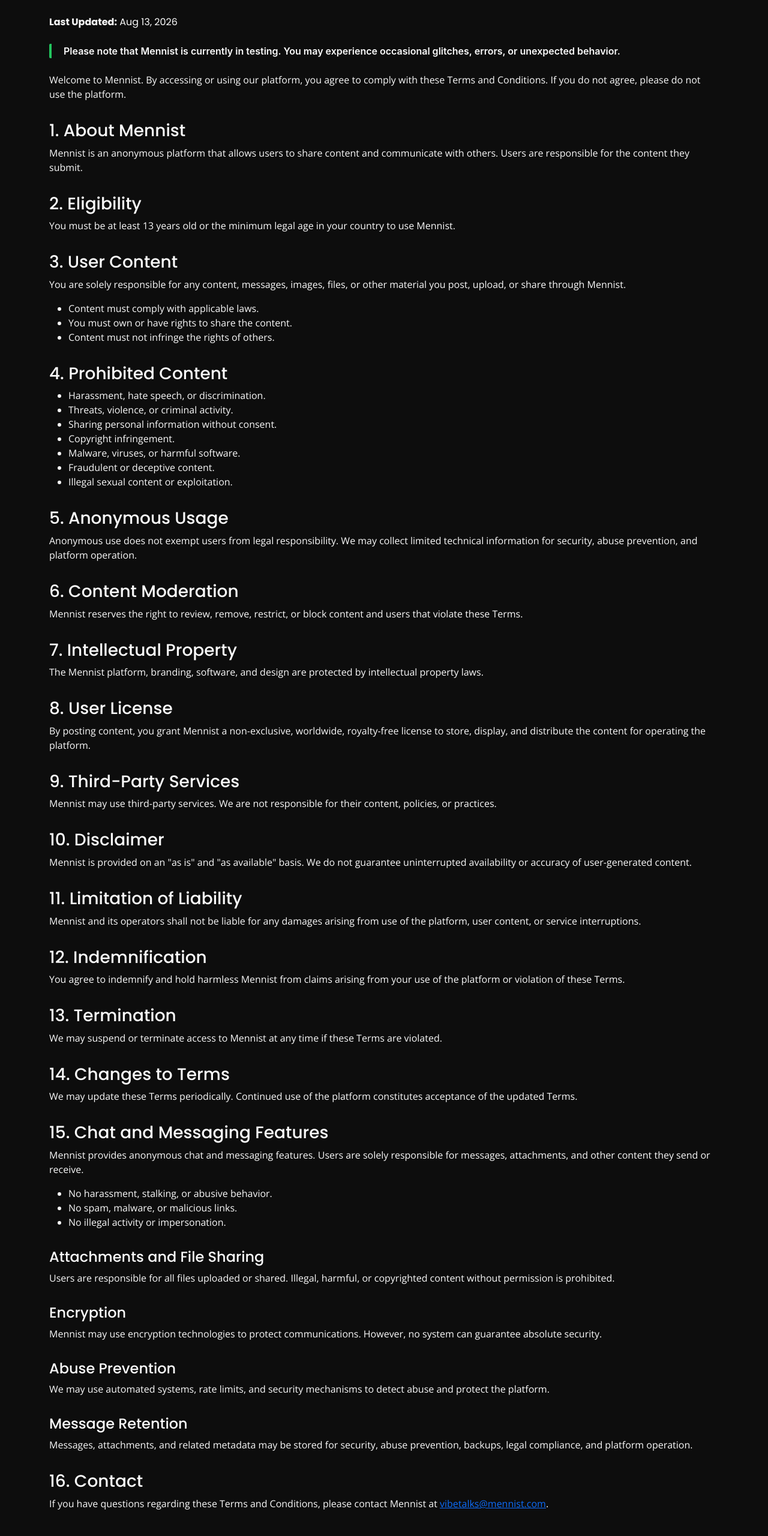
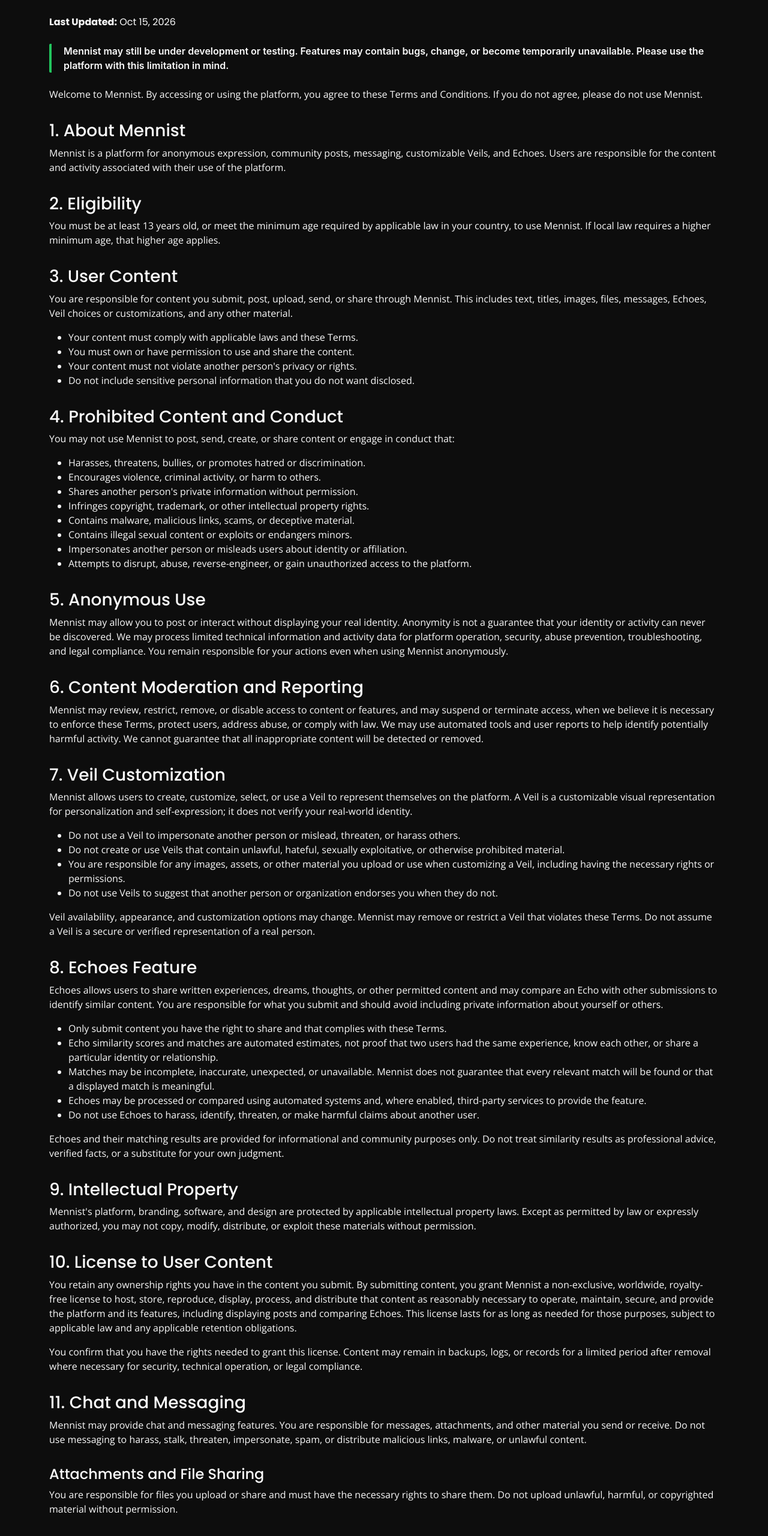
Before and after one commit to abhisheksable20/Mennist, a React (Create React App) app in the folder client/: page /terms-and-conditions in a window 1280 px wide. Shown: the part 180-2740 px from the top of the page at 60% size. Built offline with nearby package versions, Linux system fonts and the light colour scheme.

Commit message:
updated terms and condition /pc

```diff
--- a/client/src/App.css
+++ b/client/src/App.css
@@ -381,7 +381,7 @@ body {
 .post-divider {
   width: 100%;
   height: 1px;
-  margin-top: 50px;
+  margin-top: 25px;
   background: linear-gradient(to right,
       transparent,
       #A3A3A3,
--- a/client/src/components/PostContent.js
+++ b/client/src/components/PostContent.js
@@ -364,7 +364,7 @@ Share your own vibe on Mennist.`;
                 </div>
                 <div className="post-divider"></div>
                 {/* Post body section */}
-                <div className='my-5'>
+                <div className='my-4'>
                     <p className='post-content fs-5'>{postData.content}</p>
                 </div>
                 {/* Post vibe check section */}
@@ -431,7 +431,7 @@ Share your own vibe on Mennist.`;
                     </div>
                 </div>
                 {/* Divider */}
-                <div className="post-divider"></div>
+                <div className="post-divider mt-5"></div>
                 {/* Report Post section */}
                 <div className='d-flex justify-content-between align-items-center mt-4'>
                     <p className='text-body-secondary'>Report this post</p>
--- a/client/src/components/TermsAndConditions.js
+++ b/client/src/components/TermsAndConditions.js
@@ -1,170 +1,245 @@
 import React from "react"
 
-// This page will show mennist terms and conditions of content and messaging system
+// Terms and Conditions for Mennist's anonymous posting, chat, Veil, and Echoes features.
 function TermsAndConditions() {
     return (
         <div className="container py-5">
             <h1 className="mb-4 post-title">Terms and Conditions</h1>
 
             <p className="post-title">
-                <strong>Last Updated:</strong> Aug 13, 2026
+                <strong>Last Updated:</strong> Oct 15, 2026
             </p>
 
             <p className="testing-notice my-4">
-                Please note that Mennist is currently in testing. You may experience
-                occasional glitches, errors, or unexpected behavior.
+                Mennist may still be under development or testing. Features may contain
+                bugs, change, or become temporarily unavailable. Please use the platform
+                with this limitation in mind.
             </p>
 
             <p className="terms-para">
-                Welcome to Mennist. By accessing or using our platform, you agree to
-                comply with these Terms and Conditions. If you do not agree, please do
-                not use the platform.
+                Welcome to Mennist. By accessing or using the platform, you agree to
+                these Terms and Conditions. If you do not agree, please do not use
+                Mennist.
             </p>
 
             <h3 className="post-title pt-3">1. About Mennist</h3>
             <p className="terms-para">
-                Mennist is an anonymous platform that allows users to share content and
-                communicate with others. Users are responsible for the content they
-                submit.
+                Mennist is a platform for anonymous expression, community posts,
+                messaging, customizable Veils, and Echoes. Users are responsible for
+                the content and activity associated with their use of the platform.
             </p>
 
             <h3 className="post-title pt-3">2. Eligibility</h3>
             <p className="terms-para">
-                You must be at least 13 years old or the minimum legal age in your
-                country to use Mennist.
+                You must be at least 13 years old, or meet the minimum age required by
+                applicable law in your country, to use Mennist. If local law requires a
+                higher minimum age, that higher age applies.
             </p>
 
             <h3 className="post-title pt-3">3. User Content</h3>
             <p className="terms-para">
-                You are solely responsible for any content, messages, images, files, or
-                other material you post, upload, or share through Mennist.
+                You are responsible for content you submit, post, upload, send, or share
+                through Mennist. This includes text, titles, images, files, messages,
+                Echoes, Veil choices or customizations, and any other material.
+            </p>
+            <ul className="terms-para">
+                <li>Your content must comply with applicable laws and these Terms.</li>
+                <li>You must own or have permission to use and share the content.</li>
+                <li>Your content must not violate another person's privacy or rights.</li>
+                <li>Do not include sensitive personal information that you do not want disclosed.</li>
+            </ul>
+
+            <h3 className="post-title pt-3">4. Prohibited Content and Conduct</h3>
+            <p className="terms-para">
+                You may not use Mennist to post, send, create, or share content or
+                engage in conduct that:
+            </p>
+            <ul className="terms-para">
+                <li>Harasses, threatens, bullies, or promotes hatred or discrimination.</li>
+                <li>Encourages violence, criminal activity, or harm to others.</li>
+                <li>Shares another person's private information without permission.</li>
+                <li>Infringes copyright, trademark, or other intellectual property rights.</li>
+                <li>Contains malware, malicious links, scams, or deceptive material.</li>
+                <li>Contains illegal sexual content or exploits or endangers minors.</li>
+                <li>Impersonates another person or misleads users about identity or affiliation.</li>
+                <li>Attempts to disrupt, abuse, reverse-engineer, or gain unauthorized access to the platform.</li>
+            </ul>
+
+            <h3 className="post-title pt-3">5. Anonymous Use</h3>
+            <p className="terms-para">
+                Mennist may allow you to post or interact without displaying your real
+                identity. Anonymity is not a guarantee that your identity or activity
+                can never be discovered. We may process limited technical information
+                and activity data for platform operation, security, abuse prevention,
+                troubleshooting, and legal compliance. You remain responsible for your
+                actions even when using Mennist anonymously.
             </p>
 
-            <ul className="terms-para">
-                <li>Content must comply with applicable laws.</li>
-                <li>You must own or have rights to share the content.</li>
-                <li>Content must not infringe the rights of others.</li>
-            </ul>
-
-            <h3 className="post-title pt-3">4. Prohibited Content</h3>
-            <ul className="terms-para">
-                <li>Harassment, hate speech, or discrimination.</li>
-                <li>Threats, violence, or criminal activity.</li>
-                <li>Sharing personal information without consent.</li>
-                <li>Copyright infringement.</li>
-                <li>Malware, viruses, or harmful software.</li>
-                <li>Fraudulent or deceptive content.</li>
-                <li>Illegal sexual content or exploitation.</li>
-            </ul>
-
-            <h3 className="post-title pt-3">5. Anonymous Usage</h3>
+            <h3 className="post-title pt-3">6. Content Moderation and Reporting</h3>
             <p className="terms-para">
-                Anonymous use does not exempt users from legal responsibility. We may
-                collect limited technical information for security, abuse prevention,
-                and platform operation.
+                Mennist may review, restrict, remove, or disable access to content or
+                features, and may suspend or terminate access, when we believe it is
+                necessary to enforce these Terms, protect users, address abuse, or
+                comply with law. We may use automated tools and user reports to help
+                identify potentially harmful activity. We cannot guarantee that all
+                inappropriate content will be detected or removed.
             </p>
 
-            <h3 className="post-title pt-3">6. Content Moderation</h3>
+            <h3 className="post-title pt-3">7. Veil Customization</h3>
             <p className="terms-para">
-                Mennist reserves the right to review, remove, restrict, or block
-                content and users that violate these Terms.
+                Mennist allows users to create, customize, select, or use a Veil to
+                represent themselves on the platform. A Veil is a customizable visual
+                representation for personalization and self-expression; it does not
+                verify your real-world identity.
+            </p>
+            <ul className="terms-para">
+                <li>Do not use a Veil to impersonate another person or mislead, threaten, or harass others.</li>
+                <li>Do not create or use Veils that contain unlawful, hateful, sexually exploitative, or otherwise prohibited material.</li>
+                <li>You are responsible for any images, assets, or other material you upload or use when customizing a Veil, including having the necessary rights or permissions.</li>
+                <li>Do not use Veils to suggest that another person or organization endorses you when they do not.</li>
+            </ul>
+            <p className="terms-para">
+                Veil availability, appearance, and customization options may change.
+                Mennist may remove or restrict a Veil that violates these Terms.
+                Do not assume a Veil is a secure or verified representation of a
+                real person.
             </p>
 
-            <h3 className="post-title pt-3">7. Intellectual Property</h3>
+            <h3 className="post-title pt-3">8. Echoes Feature</h3>
             <p className="terms-para">
-                The Mennist platform, branding, software, and design are protected by
-                intellectual property laws.
+                Echoes allows users to share written experiences, dreams, thoughts, or
+                other permitted content and may compare an Echo with other submissions
+                to identify similar content. You are responsible for what you submit
+                and should avoid including private information about yourself or others.
+            </p>
+            <ul className="terms-para">
+                <li>Only submit content you have the right to share and that complies with these Terms.</li>
+                <li>Echo similarity scores and matches are automated estimates, not proof that two users had the same experience, know each other, or share a particular identity or relationship.</li>
+                <li>Matches may be incomplete, inaccurate, unexpected, or unavailable. Mennist does not guarantee that every relevant match will be found or that a displayed match is meaningful.</li>
+                <li>Echoes may be processed or compared using automated systems and, where enabled, third-party services to provide the feature.</li>
+                <li>Do not use Echoes to harass, identify, threaten, or make harmful claims about another user.</li>
+            </ul>
+            <p className="terms-para">
+                Echoes and their matching results are provided for informational and
+                community purposes only. Do not treat similarity results as professional
+                advice, verified facts, or a substitute for your own judgment.
             </p>
 
-            <h3 className="post-title pt-3">8. User License</h3>
+            <h3 className="post-title pt-3">9. Intellectual Property</h3>
             <p className="terms-para">
-                By posting content, you grant Mennist a non-exclusive, worldwide,
-                royalty-free license to store, display, and distribute the content for
-                operating the platform.
+                Mennist's platform, branding, software, and design are protected by
+                applicable intellectual property laws. Except as permitted by law or
+                expressly authorized, you may not copy, modify, distribute, or exploit
+                these materials without permission.
             </p>
 
-            <h3 className="post-title pt-3">9. Third-Party Services</h3>
+            <h3 className="post-title pt-3">10. License to User Content</h3>
             <p className="terms-para">
-                Mennist may use third-party services. We are not responsible for their
-                content, policies, or practices.
+                You retain any ownership rights you have in the content you submit.
+                By submitting content, you grant Mennist a non-exclusive, worldwide,
+                royalty-free license to host, store, reproduce, display, process, and
+                distribute that content as reasonably necessary to operate, maintain,
+                secure, and provide the platform and its features, including displaying
+                posts and comparing Echoes. This license lasts for as long as needed
+                for those purposes, subject to applicable law and any applicable
+                retention obligations.
+            </p>
+            <p className="terms-para">
+                You confirm that you have the rights needed to grant this license.
+                Content may remain in backups, logs, or records for a limited period
+                after removal where necessary for security, technical operation, or
+                legal compliance.
             </p>
 
-            <h3 className="post-title pt-3">10. Disclaimer</h3>
+            <h3 className="post-title pt-3">11. Chat and Messaging</h3>
             <p className="terms-para">
-                Mennist is provided on an "as is" and "as available" basis. We do not
-                guarantee uninterrupted availability or accuracy of user-generated
-                content.
+                Mennist may provide chat and messaging features. You are responsible
+                for messages, attachments, and other material you send or receive.
+                Do not use messaging to harass, stalk, threaten, impersonate, spam, or
+                distribute malicious links, malware, or unlawful content.
             </p>
-
-            <h3 className="post-title pt-3">11. Limitation of Liability</h3>
-            <p className="terms-para">
-                Mennist and its operators shall not be liable for any damages arising
-                from use of the platform, user content, or service interruptions.
-            </p>
-
-            <h3 className="post-title pt-3">12. Indemnification</h3>
-            <p className="terms-para">
-                You agree to indemnify and hold harmless Mennist from claims arising
-                from your use of the platform or violation of these Terms.
-            </p>
-
-            <h3 className="post-title pt-3">13. Termination</h3>
-            <p className="terms-para">
-                We may suspend or terminate access to Mennist at any time if these Terms
-                are violated.
-            </p>
-
-            <h3 className="post-title pt-3">14. Changes to Terms</h3>
-            <p className="terms-para">
-                We may update these Terms periodically. Continued use of the platform
-                constitutes acceptance of the updated Terms.
-            </p>
-
-            <h3 className="post-title pt-3">15. Chat and Messaging Features</h3>
-            <p className="terms-para">
-                Mennist provides anonymous chat and messaging features. Users are solely
-                responsible for messages, attachments, and other content they send or
-                receive.
-            </p>
-
-            <ul className="terms-para">
-                <li>No harassment, stalking, or abusive behavior.</li>
-                <li>No spam, malware, or malicious links.</li>
-                <li>No illegal activity or impersonation.</li>
-            </ul>
 
             <h4 className="post-title pt-3">Attachments and File Sharing</h4>
             <p className="terms-para">
-                Users are responsible for all files uploaded or shared. Illegal,
-                harmful, or copyrighted content without permission is prohibited.
+                You are responsible for files you upload or share and must have the
+                necessary rights to share them. Do not upload unlawful, harmful, or
+                copyrighted material without permission.
             </p>
 
-            <h4 className="post-title pt-3">Encryption</h4>
+            <h4 className="post-title pt-3">Encryption and Security</h4>
             <p className="terms-para">
-                Mennist may use encryption technologies to protect communications.
-                However, no system can guarantee absolute security.
+                Mennist may use encryption and other security measures to help protect
+                communications. No technology can guarantee absolute security.
+                Depending on how a feature operates, certain metadata or content may
+                still be processed or stored by Mennist or service providers.
             </p>
 
-            <h4 className="post-title pt-3">Abuse Prevention</h4>
+            <h4 className="post-title pt-3">Message and Content Retention</h4>
             <p className="terms-para">
-                We may use automated systems, rate limits, and security mechanisms to
-                detect abuse and protect the platform.
+                Messages, attachments, posts, Echoes, Veil-related data, and related
+                technical metadata may be stored for platform operation, displaying
+                features, security, abuse prevention, backups, troubleshooting, or
+                legal compliance. Actual retention may vary by feature and technical
+                requirements.
             </p>
 
-            <h4 className="post-title pt-3">Message Retention</h4>
+            <h3 className="post-title pt-3">12. Third-Party Services</h3>
             <p className="terms-para">
-                Messages, attachments, and related metadata may be stored for security,
-                abuse prevention, backups, legal compliance, and platform operation.
+                Some features may rely on third-party infrastructure or services,
+                including services used to operate or analyze Echo matching. Those
+                providers may process information as needed to deliver their services.
+                Their own terms and privacy policies may apply. Mennist does not
+                control third-party services and cannot guarantee their availability,
+                policies, or practices.
             </p>
 
-            <h3 className="post-title pt-3">16. Contact</h3>
+            <h3 className="post-title pt-3">13. Disclaimer</h3>
             <p className="terms-para">
-                If you have questions regarding these Terms and Conditions, please
-                contact Mennist at{" "}
-                <a href="mailto:vibetalks@mennist.com">
-                    vibetalks@mennist.com
-                </a>
-                .
+                Mennist is provided on an "as is" and "as available" basis to the
+                extent permitted by law. We do not guarantee uninterrupted access,
+                error-free operation, the accuracy of user-generated content, or the
+                accuracy or availability of Veil and Echo features.
+            </p>
+
+            <h3 className="post-title pt-3">14. Limitation of Liability</h3>
+            <p className="terms-para">
+                To the extent permitted by applicable law, Mennist and its operators
+                will not be liable for indirect, incidental, special, consequential,
+                or punitive losses arising from your use of, or inability to use, the
+                platform, user content, third-party services, or feature interruptions.
+                Nothing in these Terms excludes liability that cannot legally be
+                excluded.
+            </p>
+
+            <h3 className="post-title pt-3">15. Indemnification</h3>
+            <p className="terms-para">
+                To the extent permitted by law, you agree to indemnify and hold
+                harmless Mennist and its operators against claims, liabilities, and
+                expenses arising from your content, your misuse of the platform, or
+                your violation of these Terms or another person's rights.
+            </p>
+
+            <h3 className="post-title pt-3">16. Suspension and Termination</h3>
+            <p className="terms-para">
+                We may suspend, restrict, or terminate access to Mennist or particular
+                features if we reasonably believe these Terms have been violated,
+                abuse has occurred, security is at risk, or we are required to do so
+                by law.
+            </p>
+
+            <h3 className="post-title pt-3">17. Changes to These Terms</h3>
+            <p className="terms-para">
+                We may update these Terms as Mennist changes. The revised version will
+                show an updated date. Your continued use of the platform after changes
+                take effect indicates acceptance of the revised Terms, to the extent
+                permitted by applicable law.
+            </p>
+
+            <h3 className="post-title pt-3">18. Contact</h3>
+            <p className="terms-para">
+                If you have questions regarding these Terms and Conditions, contact
+                Mennist at{" "}
+                <a href="mailto:vibetalks@mennist.com">vibetalks@mennist.com</a>.
             </p>
         </div>
     )
```
Also changed, not shown: client/src/components/Avatar/AvatarEditor.js (+4 -4 lines).
